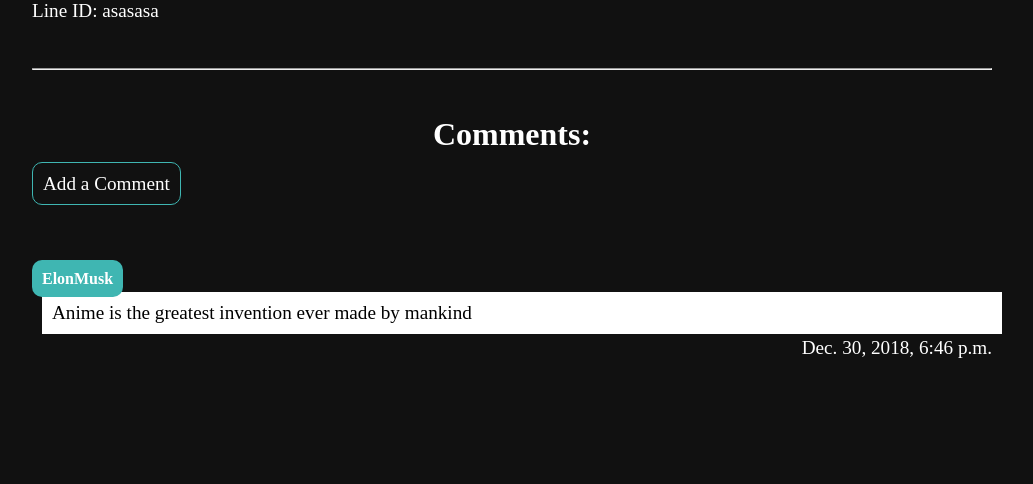
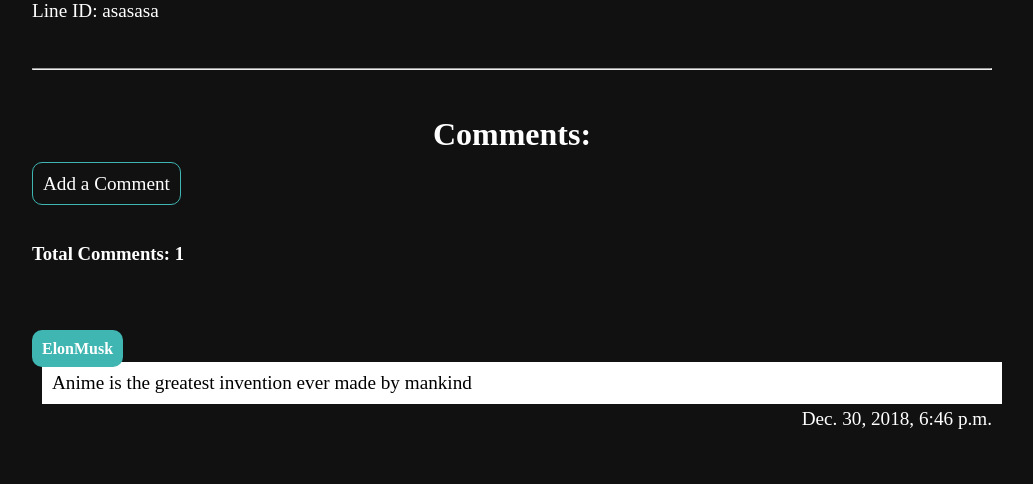
Before and after one commit to kefassatrio/tugas-pti, a Django app: a page that uses friends/templates/friends/friends_details.html in a window 1280 px wide. Shown: the part 865-1349 px from the top of the page, without its empty margins (128-1161 px from the left). Before the commit the page ends 1223 px from the top, so only its background shows below. Run offline with Django 3.2, Linux system fonts and the light colour scheme; data comes from the database, SQL or seed files in the repository.

Commit message:
'EH LUPA BIKIN JUMLAH COMMENTS NYA'- Elon Musk

```diff
--- a/friends/templates/friends/friends_details.html
+++ b/friends/templates/friends/friends_details.html
@@ -13,6 +13,7 @@
         <h2 class="commenttitle">Comments:</h2>
         <a class="button" href="{% url 'friends:comment' slug=details.slug %}">Add a Comment</a>
         <br>
+        <h3 class="count">Total Comments: {{ number_comments }} </h3>
         {% for comment in comments %}
             <div class="comment">
                 <strong class="username">{{ comment.username }}</strong>
--- a/friends/views.py
+++ b/friends/views.py
@@ -13,7 +13,8 @@ def friends_details(request, slug):
     #return HttpResponse(slug)
     details = Friends.objects.get(slug=slug)
     comments = Comment.objects.filter(friend=details).order_by('created')
-    return render(request, 'friends/friends_details.html', {'details': details,'comments':comments})
+    number_comments = str(Comment.objects.filter(friend=details).count())
+    return render(request, 'friends/friends_details.html', {'details': details,'comments':comments, 'number_comments': number_comments})
 
 
 @login_required(login_url='/accounts/login/')
```
